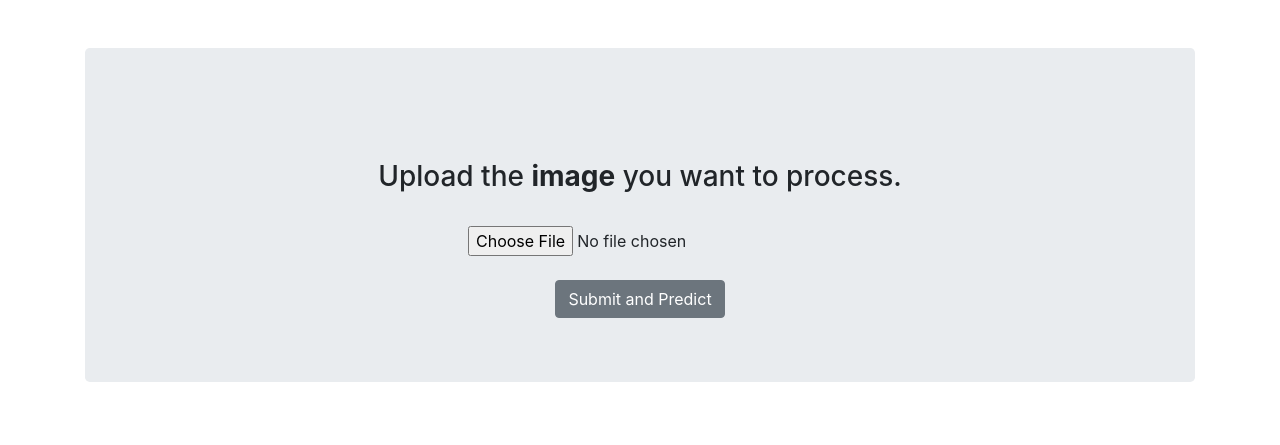
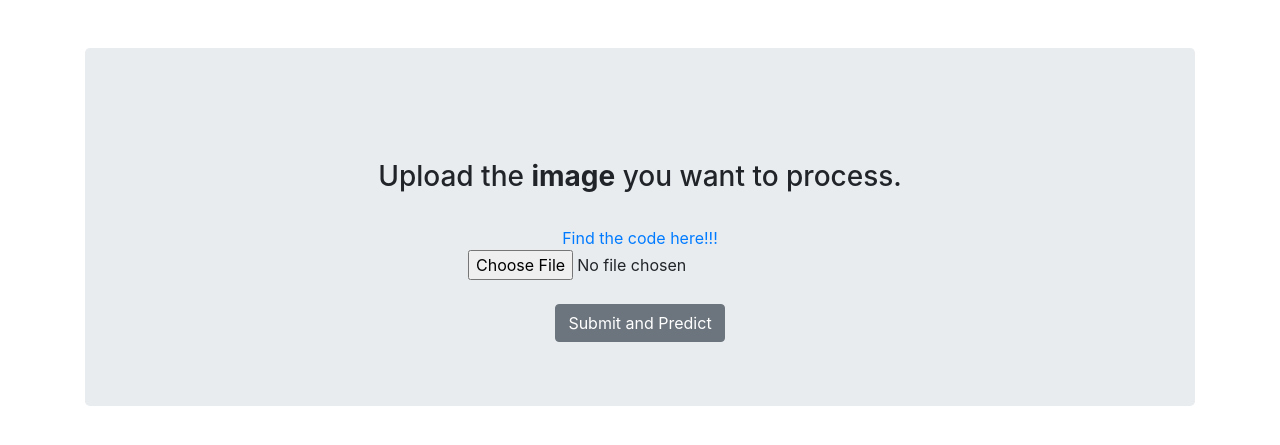
Before and after one commit to Adk2001tech/Semantic-segmentation-people, a Flask app: page / in a window 1280 px wide. Shown: the top 445 px of the page. Run offline with Flask 2, Linux system fonts and the light colour scheme; some libraries are stand-ins or nearby versions.

Commit message:
Update home.html

```diff
--- a/templates/home.html
+++ b/templates/home.html
@@ -18,6 +18,8 @@
       <br><br>
       <h3>Upload the <strong>image</strong> you want to process.</h3>
       <br>
+      <a href="https://github.com/Adk2001tech/Semantic-segmentation-people">Find the code here!!!</a>
+      <br>
       <form action="{{url_for("pred")}}"  method="POST" enctype="multipart/form-data">
         <input type="file" name="file" id="file" accept="image/*" required>
         <br><br>
```
